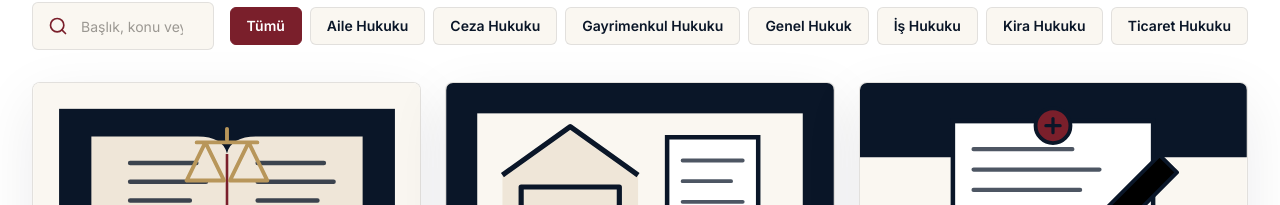
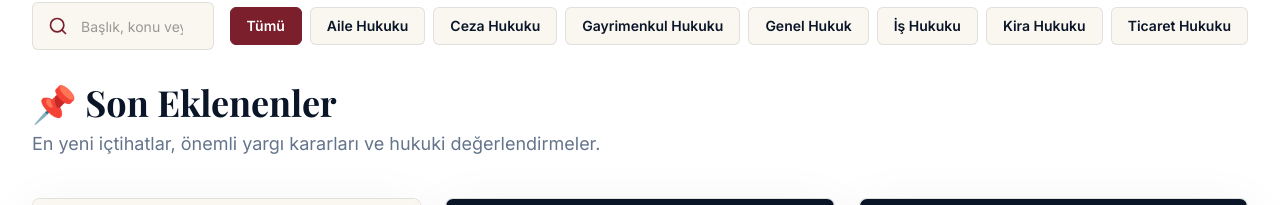
Before and after one commit to melikezana/avukat, a Next.js app: page /makaleler in a window 1280 px wide. Shown: the part 595-800 px from the top of the page. Built offline with nearby package versions, Linux system fonts and the light colour scheme; no server answers; the database is empty; a web font is replaced by a local one.

Commit message:
feat: add recent articles section

```diff
--- a/components/articles/article-filters.tsx
+++ b/components/articles/article-filters.tsx
@@ -16,6 +16,12 @@ type ArticleFiltersProps = {
 
 const allCategoriesLabel = "Tümü";
 
+function getArticleDateTime(article: ArticleFiltersProps["articles"][number]) {
+  const dateTime = new Date(article.date).getTime();
+
+  return Number.isNaN(dateTime) ? 0 : dateTime;
+}
+
 export function ArticleFilters({ articles, categories }: ArticleFiltersProps) {
   const router = useRouter();
   const pathname = usePathname();
@@ -29,14 +35,16 @@ export function ArticleFilters({ articles, categories }: ArticleFiltersProps) {
     const normalizedQuery = query.trim().toLocaleLowerCase("tr-TR");
     const activeCategorySlug = activeCategory === allCategoriesLabel ? "" : slugifyTurkish(activeCategory);
 
-    return articles.filter((article) => {
+    return articles
+      .filter((article) => {
         const matchesCategory = !activeCategorySlug || slugifyTurkish(article.category) === activeCategorySlug;
         const focusKeyword = "focusKeyword" in article ? article.focusKeyword ?? "" : "";
         const searchable = `${article.title} ${article.slug} ${article.summary} ${article.excerpt} ${article.category} ${focusKeyword}`.toLocaleLowerCase("tr-TR");
         const matchesQuery = !normalizedQuery || searchable.includes(normalizedQuery);
 
         return matchesCategory && matchesQuery;
-    });
+      })
+      .sort((a, b) => getArticleDateTime(b) - getArticleDateTime(a));
   }, [activeCategory, articles, query]);
 
   function updateCategory(nextCategory: string) {
@@ -90,11 +98,22 @@ export function ArticleFilters({ articles, categories }: ArticleFiltersProps) {
       </div>
 
       {filteredArticles.length ? (
+        <>
+          <div className="mb-8 max-w-3xl md:mb-10">
+            <h2 className="font-serif text-[30px] font-bold leading-tight text-primary md:text-4xl">
+              📌 Son Eklenenler
+            </h2>
+            <p className="mt-2 text-base leading-7 text-[#64748B] md:text-lg">
+              En yeni içtihatlar, önemli yargı kararları ve hukuki değerlendirmeler.
+            </p>
+          </div>
+
           <div className="grid gap-6 md:grid-cols-2 lg:grid-cols-3">
             {filteredArticles.map((article) => (
               <ArticleCard key={article.slug} article={article} />
             ))}
           </div>
+        </>
       ) : (
         <div className="rounded-[8px] border border-primary/10 bg-background p-8 text-center">
           <p className="font-serif text-2xl font-bold text-primary">Sonuç bulunamadı</p>
```
Lines whose indentation alone changed are shown as unchanged.
